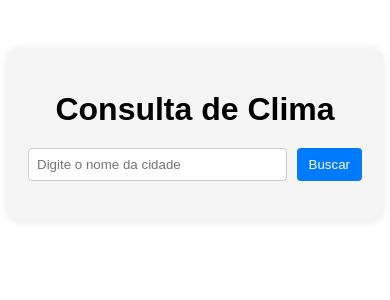
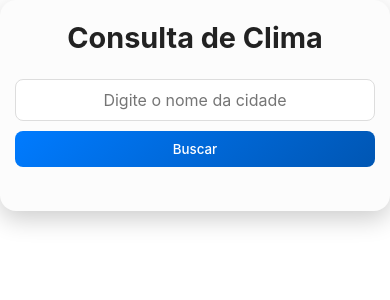
Before and after one commit to felipedestroo/clima-tempo, an Angular app: page / in a window 390 px wide. Shown: the top 300 px of the page. Built offline with nearby package versions, Linux system fonts and the light colour scheme.

Commit message:
style: add global style and responsivity

```diff
--- a/src/app/app.component.css
+++ b/src/app/app.component.css
@@ -1,55 +1,120 @@
+* {
+  padding: 0;
+  margin: 0;
+  box-sizing: border-box;
+  font-family: "Inter", sans-serif;
+}
+
+.container {
+  min-height: 100vh;
+  display: flex;
+  justify-content: center;
+  align-items: center;
+  background: linear-gradient(135deg, rgba(7,0,125,1) 0%, rgba(24,24,164,1) 44%, rgba(0,212,255,1) 100%);
+  padding: 20px;
+}
+
 .weather-app {
-  max-width: 400px;
-  margin: 50px auto;
+  max-width: 450px;
+  width: 100%;
   text-align: center;
-  font-family: Arial, sans-serif;
-  padding: 20px;
-  background-color: #f5f5f5;
-  border-radius: 10px;
-  box-shadow: 0 0 10px rgba(0, 0, 0, 0.1);
+  padding: 30px 20px;
+  background: #fcfcfc;
+  border-radius: 16px;
+  box-shadow: 0 8px 24px rgba(0, 0, 0, 0.2);
+  transition: transform 0.3s ease;
+}
+
+.weather-app:hover {
+  transform: translateY(-5px);
 }
 
 .weather-app h1 {
-  margin-bottom: 20px;
+  margin-bottom: 24px;
+  font-size: 1.8rem;
+  color: #222;
 }
 
 form {
   display: flex;
   gap: 10px;
-  margin-bottom: 20px;
+  margin-bottom: 24px;
 }
 
 input[type="text"] {
   flex: 1;
-  padding: 8px;
-  border: 1px solid #ccc;
-  border-radius: 4px;
+  padding: 10px;
+  border: 1px solid #ddd;
+  border-radius: 8px;
+  font-size: 1rem;
+  transition: border 0.3s ease;
+}
+
+input[type="text"]:focus {
+  outline: none;
+  border: 1px solid #007bff;
 }
 
 button {
-  padding: 8px 12px;
-  background-color: #007bff;
-  color: white;
+  padding: 10px 16px;
+  background: linear-gradient(135deg, #007bff, #0056b3);
+  color: #fff;
   border: none;
-  border-radius: 4px;
+  border-radius: 8px;
   cursor: pointer;
+  font-weight: 500;
+  transition: background 0.3s ease, transform 0.2s ease;
 }
 
 button:hover {
-  background-color: #0056b3;
+  background: linear-gradient(135deg, #0056b3, #003f8a);
+  transform: scale(1.05);
 }
 
 .weather-info {
-  background: #fff;
-  padding: 15px;
-  border-radius: 8px;
+  background: #faf6f6;
+  padding: 20px;
+  border-radius: 12px;
+  box-shadow: 0 4px 12px rgba(0, 0, 0, 0.1);
+}
+
+.weather-info h2 {
+  font-size: 1.4rem;
+  margin-bottom: 10px;
+  color: #333;
+}
+
+.weather-info p {
+  margin: 5px 0;
+  color: #555;
 }
 
 .weather-info img {
   margin-top: 10px;
+  width: 80px;
+  height: 80px;
 }
 
 .error {
   color: red;
-  font-weight: bold;
+  font-weight: 500;
+  margin-top: 10px;
 }
+
+@media (max-width: 500px) {
+  .weather-app {
+    padding: 20px 15px;
+  }
+
+  form {
+    flex-direction: column;
+  }
+
+  button {
+    width: 100%;
+  }
+
+  input[type="text"] {
+    text-align: center;
+  }
+}
--- a/src/styles.css
+++ b/src/styles.css
@@ -1 +1,6 @@
-/* You can add global styles to this file, and also import other style files */
+html, body {
+  width: 100%;
+  height: 100%;
+  margin: 0;
+  padding: 0;
+}
```
